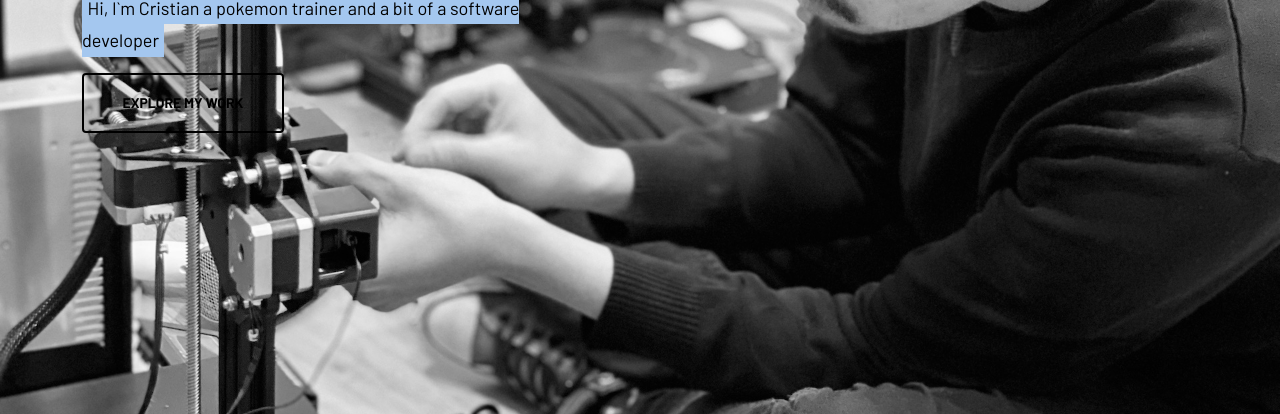
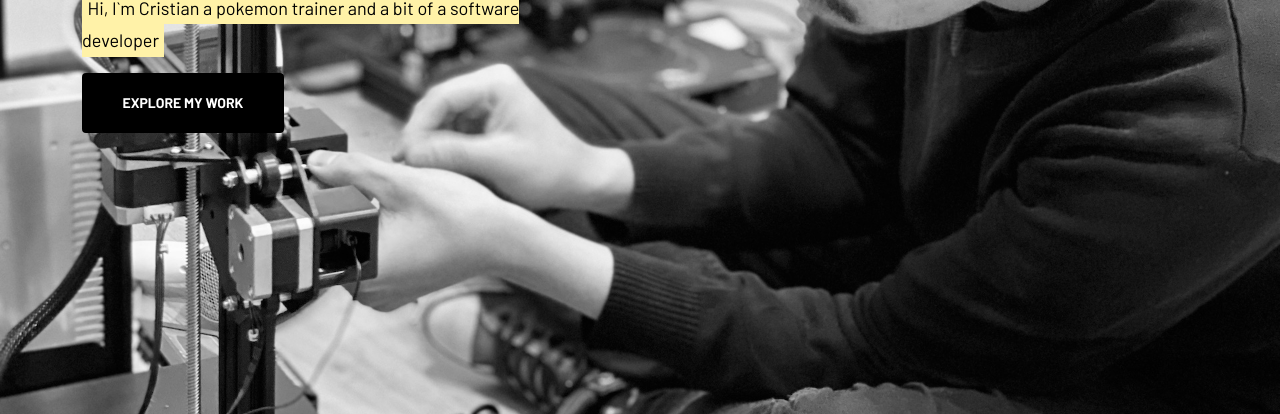
Before and after one commit to LuN4t1k0/lun4t1k0.github.io, a plain HTML site: page index.html in a window 1280 px wide. Shown: the part 386-800 px from the top of the page. Drawn offline with nearby package versions, Linux system fonts and the light colour scheme.

Commit message:
Cambio color fondo Parrafo

```diff
--- a/assets/css/style.css
+++ b/assets/css/style.css
@@ -118,7 +118,8 @@ section {
 }
 
 #hero span{
-    background-color: #a4c7ef;
+    /* background-color: #a4c7ef; */
+    background-color: #fff2a8;
     padding: 0.3em;
 }
 .btn {
@@ -128,6 +129,8 @@ section {
     font-size: 0.875em;
     font-weight: 700;
     text-transform: uppercase;
-    color: black;
+    background-color: #000;
+    color: var(--white);
+
 
 }
--- a/index.html
+++ b/index.html
@@ -70,7 +70,7 @@
                     <h1 class="display-1 text-left" data-aos="fade-down">CRISTIAN</h1>
                     <h1 class="display-1 text-rigth" data-aos="fade-left"> VENEGAS</h1>
                     <p data-aos="fade-up" data-aos-delay="300"><span>Hi, I`m Cristian a pokemon trainer and a bit of a software developer</span> </P>
-                    <a href="#about" class="btn btn-outline-light" data-aos="fade-up" data-aos-delay="500">Explore my work</a>
+                    <a href="#about" class="btn btn-outline-dark" data-aos="fade-up" data-aos-delay="500">Explore my work</a>
                 </div>
             </div>
         </div>
```
